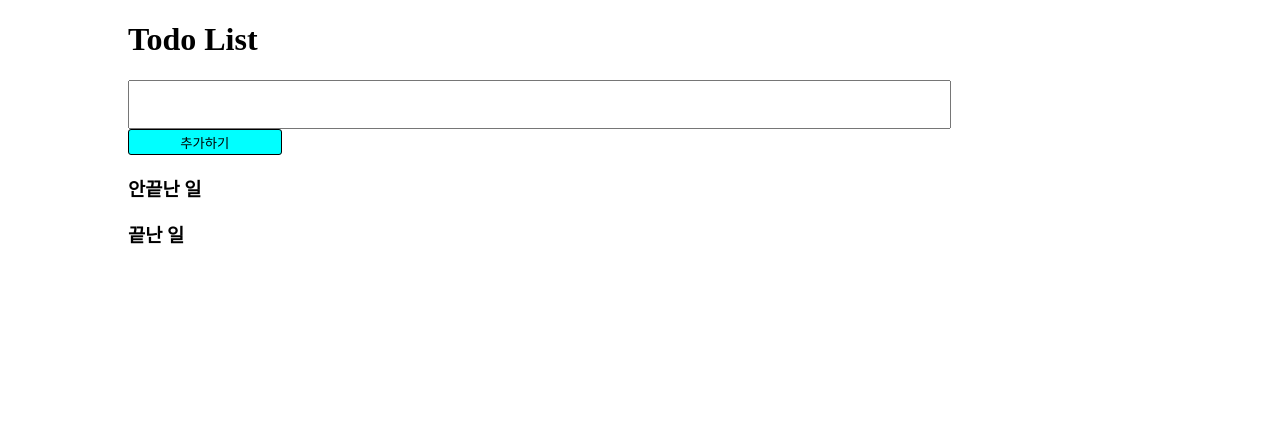
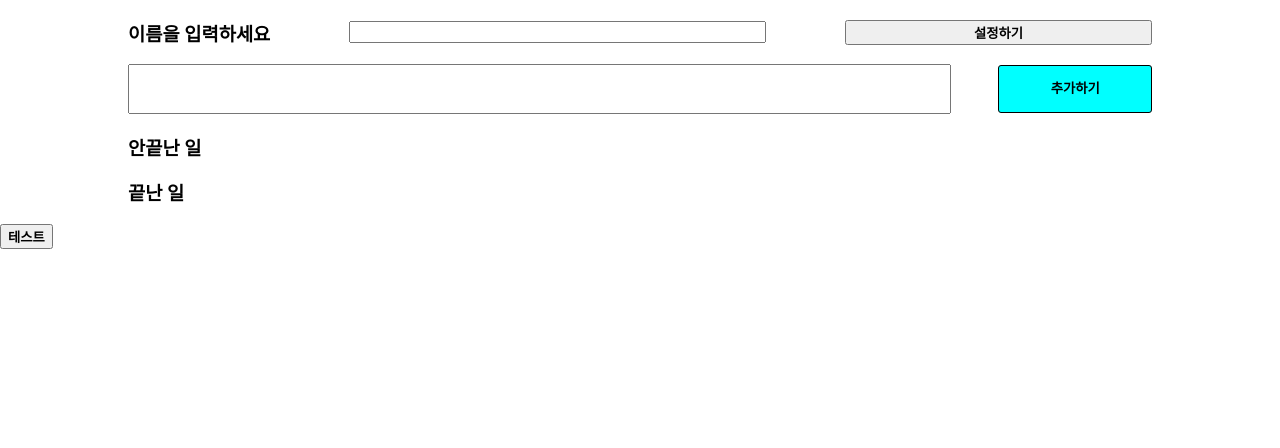
Before and after one commit to Kim-Jiseong/2022-Session14, a Django app: page / in a window 1280 px wide. Shown: the top 448 px of the page. After the commit the page ends 249 px from the top, so only its background shows below. Run offline with Django 4.2, Linux system fonts and the light colour scheme; data that the repository does not hold is empty; some libraries are stand-ins or nearby versions; some web fonts are replaced.

Commit message:
full code

```diff
--- a/todo/main/static/css/base.css
+++ b/todo/main/static/css/base.css
@@ -38,3 +38,7 @@ ul{
     list-style:none;
     padding-left:0px;
 }
+button{
+    font-family: 'Cafe24Oneprettynight';
+    font-weight: 700;
+}
--- a/todo/main/static/css/home.css
+++ b/todo/main/static/css/home.css
@@ -2,7 +2,16 @@
     width: 80%;
     margin: 0 auto;
 }
-.inputWrapper{
+.usernameWrapper{
+    display: flex;
+    align-items: center;
+    justify-content: space-between;
+}
+.username{
+    width: 40%;
+}
+
+.inputForm{
     display: flex;
     width: 100%;
     justify-content: space-between;
@@ -16,7 +25,7 @@
 }
 .submitBtn{
     width: 15%;
-    height: 1.6rem;
+    line-height: 1.6rem;
     padding: 10px;
     display:flex;
     justify-content: center;
--- /dev/null
+++ b/todo/main/static/js/localstorage.js
@@ -0,0 +1,26 @@
+const username = document.querySelector(".username")
+const usernameWrapper = document.querySelector(".usernameWrapper")
+const header = document.querySelector("#header")
+function checkUsername(){
+    const checkName = window.localStorage.getItem('username')
+    if (checkName){
+        usernameWrapper.style.display = 'none';
+        header.innerHTML = `<h1> ${window.localStorage.getItem('username')} 의 Todo List</h1><button type="button" onclick="resetUsername()">초기화</button>`
+    } else{
+        usernameWrapper.style.display = 'flex';
+        header.innerHTML = ""
+    }
+}
+checkUsername()
+function setUsername() {
+    const name = username.value
+    window.localStorage.setItem('username', name);
+    username.value = ""
+    checkUsername()
+}
+
+function resetUsername() {
+    window.localStorage.removeItem('username')
+    console.log("username 초기화")
+    checkUsername()
+}
--- a/todo/main/templates/base.html
+++ b/todo/main/templates/base.html
@@ -20,5 +20,12 @@
 <body>
     {% block content %}
     {% endblock %}
+    {% comment %} 여기에 테스트 {% endcomment %}
+    <button type="button" onclick="test()">테스트</button>
+    <script>const test = () => {
+            console.log("localStorage 아이템 생김")
+            window.localStorage.setItem('test', 'content')
+        }
+    </script>
 </body>
 </html>
--- a/todo/main/templates/main/home.html
+++ b/todo/main/templates/main/home.html
@@ -3,7 +3,12 @@
 {% block content %}
 <link rel="stylesheet" href="{% static 'css/home.css' %}" type="text/css"/>
 <div class="container">
-    <h1>Todo List</h1>
+    <div class="usernameWrapper">
+        <h3>이름을 입력하세요</h3>
+        <input class="username"></input>
+        <button style="width: 30%" type="button" onclick="setUsername()">설정하기</button>
+    </div>
+    <div id="header"></div>
     <form class="inputForm">
         <input class="contentInput" id="content" name="content" required></input><button class="submitBtn">추가하기</button>
     </form>
@@ -22,5 +27,7 @@
 
     </div>
 </div>
+<script src={% static 'js/localstorage.js' %}></script>
 <script src={% static 'js/todo.js' %}></script>
+
 {% endblock %}
--- a/todo/main/views.py
+++ b/todo/main/views.py
@@ -5,27 +5,30 @@ import json
 from .models import Todo
 # Create your views here.
 def home(request):
-    todolist = Todo.objects.all()
+    # todolist = Todo.objects.all()
     # todolist = Todo.objects.order_by('-id')
-    context = {'todolist': todolist}
-    return render(request, 'main/home.html', context)
+    # context = {'todolist': todolist}
+    # return render(request, 'main/home.html', context)
+    return render(request, 'main/home.html')
+
 
 
 
 @csrf_exempt
 def get_todo_notFinished(request):
-    todolist = list(Todo.objects.filter(done = False).order_by('-id').values())#done == false인 todo를 찾고 id의 역순으로 정렬, json 변환 시 에러 피하기 위해 values() 사용
+    todolist = list(Todo.objects.filter(done = False).order_by('-id').values()) #done == False인 todo를 찾고 id의 역순으로 정렬, json 변환 시 에러 피하기 위해 values() 사용
     print(todolist)
     context = {'todolist': todolist}
     print(context)
-    return HttpResponse(json.dumps(context, default=str))
+    return HttpResponse(json.dumps(context, default=str)) #datetime은 그냥 넘기면 오류 발생하므로 string으로 변경
 
+@csrf_exempt
 def get_todo_finished(request):
-    todolist = list(Todo.objects.filter(done = True).order_by('-id').values())#done == false인 todo를 찾고 id의 역순으로 정렬, json 변환 시 에러 피하기 위해 values() 사용
+    todolist = list(Todo.objects.filter(done = True).order_by('-id').values()) #done == True인 todo를 찾고 id의 역순으로 정렬, json 변환 시 에러 피하기 위해 values() 사용
     print(todolist)
     context = {'todolist': todolist}
     print(context)
-    return HttpResponse(json.dumps(context, default=str))
+    return HttpResponse(json.dumps(context, default=str)) #datetime은 그냥 넘기면 오류 발생하므로 string으로 변경
 
 @csrf_exempt
 def new_todo(request):
@@ -60,7 +63,6 @@ def delete_todo(request):
 @csrf_exempt
 def check(request):
     data = json.loads(request.body)
-    print('이거요', data)
     context = {
         'result': 'not found'
     }
--- a/todo/todo/settings.py
+++ b/todo/todo/settings.py
@@ -110,7 +110,7 @@ TIME_ZONE = 'Asia/Seoul'
 
 USE_I18N = True
 
-USE_TZ = True
+USE_TZ = False
 
 
 # Static files (CSS, JavaScript, Images)
```
Also changed, not shown: 1 other file.
